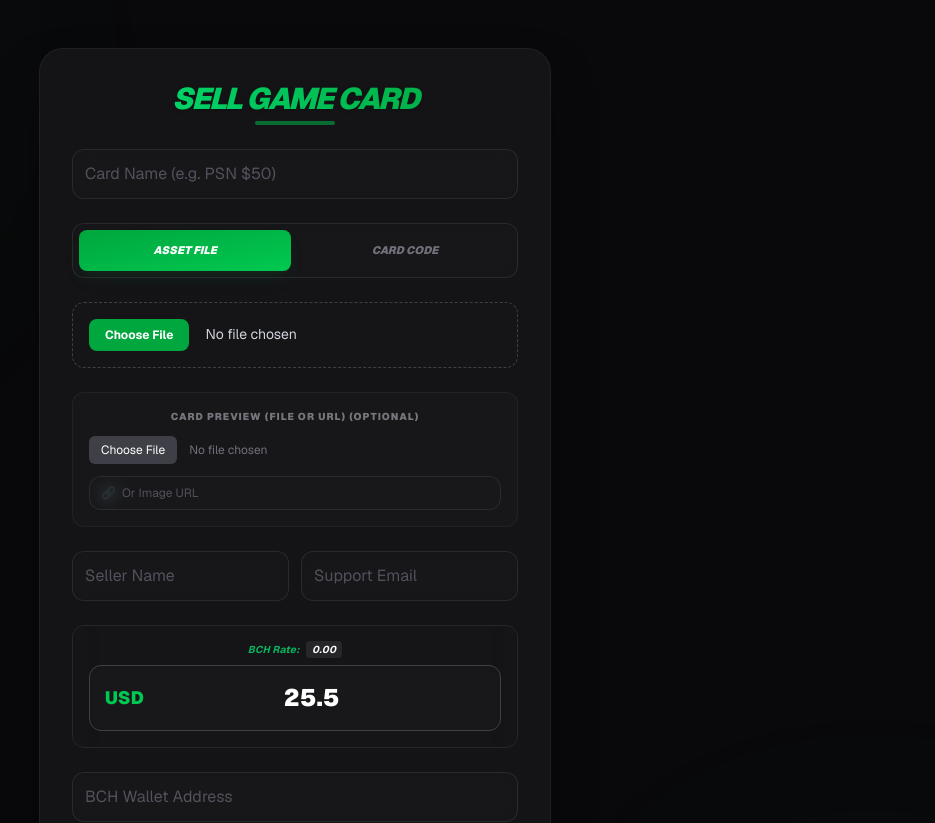
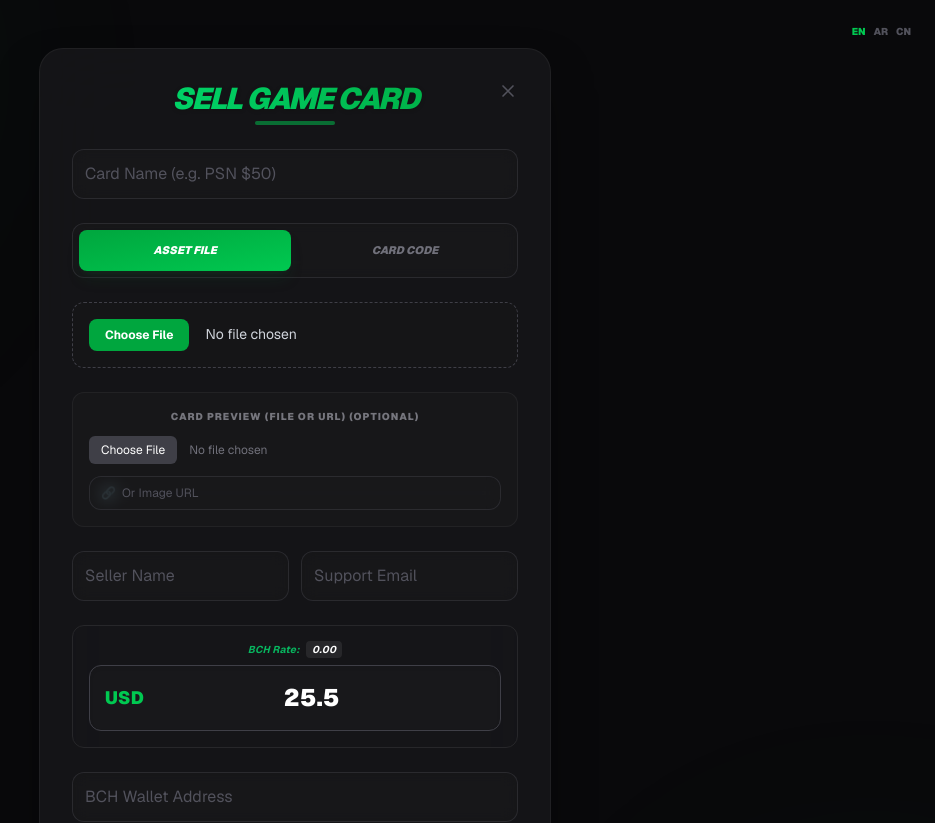
Before and after one commit to saleemm1/payonce-cash, a Next.js app: page /create/game-card in a window 1280 px wide. Shown: the top 823 px of the page, without its empty margins (345-1280 px from the left). Built offline with nearby package versions, Linux system fonts and the light colour scheme; no server answers.

Commit message:
Update page.js

```diff
--- a/app/create/game-card/page.js
+++ b/app/create/game-card/page.js
@@ -1,5 +1,81 @@
 'use client';
 import { useState, useEffect } from 'react';
+import Link from 'next/link';
+
+const translations = {
+  en: {
+    back: "Back to Home",
+    title: "Sell Game Card",
+    cardName: "Card Name (e.g. PSN $50)",
+    assetFile: "Asset File",
+    cardCode: "Card Code",
+    uploadLabel: "Upload File",
+    pasteCode: "Paste Game Codes here...",
+    previewLabel: "Card Preview (File or URL) (Optional)",
+    orUrl: "Or Image URL",
+    seller: "Seller Name",
+    email: "Support Email",
+    rate: "BCH Rate:",
+    wallet: "BCH Wallet Address",
+    promo: "Promo Code",
+    discount: "Offer a secret discount",
+    viral: "Viral Mode",
+    rec: "Recommended",
+    comm: "10% promoter commission",
+    generate: "Generate Card Link",
+    processing: "Uploading Card...",
+    copy: "Copy",
+    done: "✅"
+  },
+  ar: {
+    back: "العودة للرئيسية",
+    title: "بيع بطاقة ألعاب",
+    cardName: "اسم البطاقة (مثال: PSN $50)",
+    assetFile: "ملف الأصل",
+    cardCode: "كود البطاقة",
+    uploadLabel: "رفع ملف",
+    pasteCode: "الصق أكواد البطاقات هنا...",
+    previewLabel: "معاينة البطاقة (ملف أو رابط) (اختياري)",
+    orUrl: "أو رابط الصورة",
+    seller: "اسم البائع",
+    email: "بريد الدعم",
+    rate: "سعر BCH:",
+    wallet: "عنوان محفظة BCH",
+    promo: "كود خصم",
+    discount: "قدم خصماً سرياً",
+    viral: "الوضع الفيروسي",
+    rec: "موصى به",
+    comm: "10% عمولة للمسوق",
+    generate: "إنشاء رابط البطاقة",
+    processing: "جاري رفع البطاقة...",
+    copy: "نسخ",
+    done: "✅"
+  },
+  zh: {
+    back: "返回首页",
+    title: "出售游戏卡",
+    cardName: "卡片名称 (如 PSN $50)",
+    assetFile: "资产文件",
+    cardCode: "卡代码",
+    uploadLabel: "上传文件",
+    pasteCode: "在此粘贴游戏代码...",
+    previewLabel: "卡片预览 (文件或链接) (可选)",
+    orUrl: "或图片链接",
+    seller: "卖家名称",
+    email: "支持邮箱",
+    rate: "BCH 汇率:",
+    wallet: "BCH 钱包地址",
+    promo: "优惠码",
+    discount: "提供秘密折扣",
+    viral: "病毒模式",
+    rec: "推荐",
+    comm: "10% 推广佣金",
+    generate: "生成卡片链接",
+    processing: "上传卡片中...",
+    copy: "复制",
+    done: "✅"
+  }
+};
 
 export default function GameCardUploadPage() {
   const [productName, setProductName] = useState('');
@@ -20,8 +96,12 @@ export default function GameCardUploadPage() {
   const [enablePromo, setEnablePromo] = useState(false);
   const [promoCode, setPromoCode] = useState('');
   const [promoDiscount, setPromoDiscount] = useState('');
+  const [lang, setLang] = useState('en');
 
   useEffect(() => {
+    const savedLang = localStorage.getItem('payonce_lang');
+    if (savedLang) setLang(savedLang);
+
     const getBCH = async () => {
       try {
         const res = await fetch('https://api.coingecko.com/api/v3/simple/price?ids=bitcoin-cash&vs_currencies=usd');
@@ -34,6 +114,14 @@ export default function GameCardUploadPage() {
     };
     getBCH();
   }, [usdPrice]);
+
+  const changeLang = (l) => {
+    setLang(l);
+    localStorage.setItem('payonce_lang', l);
+  };
+
+  const t = translations[lang];
+  const dir = lang === 'ar' ? 'rtl' : 'ltr';
 
   const handleGenerate = async (e) => {
     e.preventDefault();
@@ -94,22 +182,32 @@ export default function GameCardUploadPage() {
   const inputBaseStyles = "w-full p-3 bg-zinc-900/50 backdrop-blur-sm border border-zinc-700/50 rounded-xl text-white outline-none focus:border-green-500 focus:ring-1 focus:ring-green-500/50 transition-all duration-300 placeholder:text-zinc-600 hover:bg-zinc-900/80 hover:border-zinc-600";
 
   return (
-    <div className="min-h-screen bg-[#09090b] text-white flex flex-col items-center justify-center px-4 py-12 font-sans relative overflow-hidden">
+    <div dir={dir} className={`min-h-screen bg-[#09090b] text-white flex flex-col items-center justify-center px-4 py-12 font-sans relative overflow-hidden ${lang === 'ar' ? 'font-arabic' : ''}`}>
       <div className="absolute top-[-10%] left-[-10%] w-96 h-96 bg-green-600/10 rounded-full blur-[128px] pointer-events-none"></div>
       <div className="absolute bottom-[-10%] right-[-10%] w-96 h-96 bg-green-500/5 rounded-full blur-[128px] pointer-events-none"></div>
 
+      <div className="absolute top-6 right-6 flex gap-2 text-[10px] font-black uppercase z-50">
+        <button onClick={() => changeLang('en')} className={`${lang === 'en' ? 'text-green-500' : 'text-zinc-600 hover:text-white'}`}>EN</button>
+        <button onClick={() => changeLang('ar')} className={`${lang === 'ar' ? 'text-green-500' : 'text-zinc-600 hover:text-white'}`}>AR</button>
+        <button onClick={() => changeLang('zh')} className={`${lang === 'zh' ? 'text-green-500' : 'text-zinc-600 hover:text-white'}`}>CN</button>
+      </div>
+
       <form onSubmit={handleGenerate} className="relative z-10 w-full max-w-lg bg-[#18181b]/80 backdrop-blur-2xl p-8 rounded-3xl border border-white/5 shadow-2xl shadow-black/50 space-y-6 transform transition-all hover:border-white/10">
 
+        <Link href="/create" className="absolute top-8 right-8 text-zinc-600 hover:text-white transition-colors">
+            <svg width="20" height="20" viewBox="0 0 24 24" fill="none" stroke="currentColor" strokeWidth="2" strokeLinecap="round" strokeLinejoin="round"><path d="M18 6L6 18M6 6l12 12"/></svg>
+        </Link>
+
         <div className="text-center space-y-1">
-            <h1 className="text-3xl font-black text-transparent bg-clip-text bg-gradient-to-r from-green-400 to-green-600 uppercase italic tracking-tighter drop-shadow-sm">Sell Game Card</h1>
+            <h1 className="text-3xl font-black text-transparent bg-clip-text bg-gradient-to-r from-green-400 to-green-600 uppercase italic tracking-tighter drop-shadow-sm">{t.title}</h1>
             <div className="h-1 w-20 bg-green-500/50 rounded-full mx-auto"></div>
         </div>
 
-        <input required type="text" value={productName} onChange={(e) => setProductName(e.target.value)} className={inputBaseStyles} placeholder="Card Name (e.g. PSN $50)" />
+        <input required type="text" value={productName} onChange={(e) => setProductName(e.target.value)} className={inputBaseStyles} placeholder={t.cardName} />
 
         <div className="flex bg-zinc-900/50 p-1.5 rounded-xl border border-zinc-700/50 gap-2 backdrop-blur-sm">
-          <button type="button" onClick={() => setDeliveryType('file')} className={`flex-1 py-3 text-[11px] font-black uppercase italic rounded-lg transition-all duration-300 ${deliveryType === 'file' ? 'bg-gradient-to-br from-green-600 to-green-500 text-white shadow-lg shadow-green-900/20' : 'text-zinc-500 hover:text-white hover:bg-zinc-800'}`}>Asset File</button>
-          <button type="button" onClick={() => setDeliveryType('code')} className={`flex-1 py-3 text-[11px] font-black uppercase italic rounded-lg transition-all duration-300 ${deliveryType === 'code' ? 'bg-gradient-to-br from-green-600 to-green-500 text-white shadow-lg shadow-green-900/20' : 'text-zinc-500 hover:text-white hover:bg-zinc-800'}`}>Card Code</button>
+          <button type="button" onClick={() => setDeliveryType('file')} className={`flex-1 py-3 text-[11px] font-black uppercase italic rounded-lg transition-all duration-300 ${deliveryType === 'file' ? 'bg-gradient-to-br from-green-600 to-green-500 text-white shadow-lg shadow-green-900/20' : 'text-zinc-500 hover:text-white hover:bg-zinc-800'}`}>{t.assetFile}</button>
+          <button type="button" onClick={() => setDeliveryType('code')} className={`flex-1 py-3 text-[11px] font-black uppercase italic rounded-lg transition-all duration-300 ${deliveryType === 'code' ? 'bg-gradient-to-br from-green-600 to-green-500 text-white shadow-lg shadow-green-900/20' : 'text-zinc-500 hover:text-white hover:bg-zinc-800'}`}>{t.cardCode}</button>
         </div>
 
         {deliveryType === 'file' ? (
@@ -117,43 +215,43 @@ export default function GameCardUploadPage() {
             <input required type="file" onChange={(e)=>setFile(e.target.files[0])} className="w-full text-sm text-gray-300 file:mr-4 file:py-2 file:px-4 file:rounded-lg file:border-0 file:text-xs file:font-bold file:bg-green-600 file:text-white hover:file:bg-green-500 file:transition-colors cursor-pointer" />
           </div>
         ) : (
-          <textarea required value={textCode} onChange={(e)=>setTextCode(e.target.value)} placeholder="Paste Game Codes here..." className={`${inputBaseStyles} h-32 resize-none`}></textarea>
+          <textarea required value={textCode} onChange={(e)=>setTextCode(e.target.value)} placeholder={t.pasteCode} className={`${inputBaseStyles} h-32 resize-none`}></textarea>
         )}
 
         <div className="p-4 bg-zinc-800/20 rounded-xl border border-white/5 space-y-3">
-          <label className="text-[10px] text-zinc-400 block uppercase text-center font-black tracking-widest opacity-70">Card Preview (File or URL) (Optional)</label>
+          <label className="text-[10px] text-zinc-400 block uppercase text-center font-black tracking-widest opacity-70">{t.previewLabel}</label>
           <input type="file" accept="image/*" onChange={(e)=>setPreviewFile(e.target.files[0])} className="w-full text-xs text-zinc-500 file:mr-3 file:py-1.5 file:px-3 file:rounded-md file:border-0 file:bg-zinc-700 file:text-white file:hover:bg-zinc-600 cursor-pointer transition-all" />
           <div className="relative">
-             <div className="absolute inset-y-0 left-0 pl-3 flex items-center pointer-events-none"><span className="text-zinc-500 text-xs">🔗</span></div>
-             <input type="url" placeholder="Or Image URL" value={previewLink} onChange={(e)=>setPreviewLink(e.target.value)} className={`${inputBaseStyles} pl-8 py-2 text-xs`} />
+              <div className={`absolute inset-y-0 ${lang === 'ar' ? 'right-0 pr-3' : 'left-0 pl-3'} flex items-center pointer-events-none`}><span className="text-zinc-500 text-xs">🔗</span></div>
+              <input type="url" placeholder={t.orUrl} value={previewLink} onChange={(e)=>setPreviewLink(e.target.value)} className={`${inputBaseStyles} ${lang === 'ar' ? 'pr-8' : 'pl-8'} py-2 text-xs`} />
           </div>
         </div>
 
         <div className="grid grid-cols-2 gap-3">
-          <input required type="text" placeholder="Seller Name" onChange={(e)=>setSellerName(e.target.value)} className={inputBaseStyles} />
-          <input required type="email" placeholder="Support Email" onChange={(e)=>setSellerEmail(e.target.value)} className={inputBaseStyles} />
+          <input required type="text" placeholder={t.seller} onChange={(e)=>setSellerName(e.target.value)} className={inputBaseStyles} />
+          <input required type="email" placeholder={t.email} onChange={(e)=>setSellerEmail(e.target.value)} className={inputBaseStyles} />
         </div>
 
         <div className="relative bg-zinc-900/40 p-4 rounded-xl border border-zinc-800">
           <label className="text-[10px] text-green-400/80 mb-2 block italic font-bold text-center tracking-wide">
-             BCH Rate: <span className="text-white bg-zinc-800 px-1.5 py-0.5 rounded ml-1">{bchPreview}</span>
+              {t.rate} <span className="text-white bg-zinc-800 px-1.5 py-0.5 rounded ml-1">{bchPreview}</span>
           </label>
           <div className="relative flex items-center group">
-            <span className="absolute left-4 text-green-500 font-black text-lg pointer-events-none group-hover:scale-110 transition-transform">USD</span>
-            <input required type="number" step="any" value={usdPrice} onChange={(e) => setUsdPrice(e.target.value)} className="w-full p-4 pl-16 bg-zinc-900 border border-zinc-700 rounded-xl text-white text-2xl outline-none focus:border-green-500 text-center font-black transition-all shadow-inner" />
+            <span className={`absolute ${lang === 'ar' ? 'right-4' : 'left-4'} text-green-500 font-black text-lg pointer-events-none group-hover:scale-110 transition-transform`}>USD</span>
+            <input required type="number" step="any" value={usdPrice} onChange={(e) => setUsdPrice(e.target.value)} className={`w-full p-4 ${lang === 'ar' ? 'pr-16' : 'pl-16'} bg-zinc-900 border border-zinc-700 rounded-xl text-white text-2xl outline-none focus:border-green-500 text-center font-black transition-all shadow-inner`} />
           </div>
         </div>
 
-        <input required type="text" value={wallet} onChange={(e) => setWallet(e.target.value)} className={inputBaseStyles} placeholder="BCH Wallet Address" />
+        <input required type="text" value={wallet} onChange={(e) => setWallet(e.target.value)} className={inputBaseStyles} placeholder={t.wallet} />
 
         <div className="bg-gradient-to-br from-zinc-900/80 to-zinc-900/40 p-4 rounded-xl border border-dashed border-zinc-700 hover:border-zinc-500 transition-colors flex flex-col gap-3 group">
             <div className="flex items-center justify-between">
                 <div>
-                   <h3 className="text-sm font-bold uppercase italic text-white flex items-center gap-2">Promo Code {enablePromo && <span className="w-2 h-2 rounded-full bg-green-500 animate-pulse"></span>}</h3>
-                   <p className="text-[9px] text-zinc-500 group-hover:text-zinc-400 transition-colors">Offer a secret discount</p>
+                   <h3 className="text-sm font-bold uppercase italic text-white flex items-center gap-2">{t.promo} {enablePromo && <span className="w-2 h-2 rounded-full bg-green-500 animate-pulse"></span>}</h3>
+                   <p className="text-[9px] text-zinc-500 group-hover:text-zinc-400 transition-colors">{t.discount}</p>
                 </div>
-                <div className="relative inline-block w-10 mr-2 align-middle select-none transition duration-200 ease-in">
-                    <input type="checkbox" checked={enablePromo} onChange={(e) => setEnablePromo(e.target.checked)} className="toggle-checkbox absolute block w-5 h-5 rounded-full bg-white border-4 appearance-none cursor-pointer checked:right-0 checked:border-green-500 right-5 border-zinc-600 transition-all duration-300"/>
+                <div className={`relative inline-block w-10 ${lang === 'ar' ? 'ml-2' : 'mr-2'} align-middle select-none transition duration-200 ease-in`}>
+                    <input type="checkbox" checked={enablePromo} onChange={(e) => setEnablePromo(e.target.checked)} className={`toggle-checkbox absolute block w-5 h-5 rounded-full bg-white border-4 appearance-none cursor-pointer ${lang === 'ar' ? 'checked:left-0 left-5' : 'checked:right-0 right-5'} checked:border-green-500 border-zinc-600 transition-all duration-300`}/>
                     <label className="toggle-label block overflow-hidden h-5 rounded-full bg-zinc-700 cursor-pointer"></label>
                 </div>
             </div>
@@ -167,8 +265,8 @@ export default function GameCardUploadPage() {
 
         <div className="bg-gradient-to-r from-zinc-900 to-zinc-800/50 p-4 rounded-xl border border-zinc-700/50 flex items-center justify-between hover:shadow-lg hover:shadow-green-900/10 transition-all duration-300">
           <div>
-            <h3 className="text-sm font-bold uppercase italic text-white group flex items-center gap-1">Viral Mode <span className="text-[10px] bg-green-600/20 text-green-400 px-1.5 rounded ml-2 not-italic">Recommended</span></h3>
-            <p className="text-[10px] text-zinc-400 leading-tight mt-1">10% promoter commission</p>
+            <h3 className="text-sm font-bold uppercase italic text-white group flex items-center gap-1">{t.viral} <span className="text-[10px] bg-green-600/20 text-green-400 px-1.5 rounded ml-2 not-italic">{t.rec}</span></h3>
+            <p className="text-[10px] text-zinc-400 leading-tight mt-1">{t.comm}</p>
           </div>
           <input type="checkbox" checked={enableAffiliate} onChange={(e) => setEnableAffiliate(e.target.checked)} className="w-5 h-5 accent-green-500 cursor-pointer rounded bg-zinc-700 border-zinc-600 focus:ring-green-500 focus:ring-offset-zinc-900" />
         </div>
@@ -178,9 +276,9 @@ export default function GameCardUploadPage() {
             {uploading ? (
                 <>
                 <svg className="animate-spin h-5 w-5 text-white" xmlns="http://www.w3.org/2000/svg" fill="none" viewBox="0 0 24 24"><circle className="opacity-25" cx="12" cy="12" r="10" stroke="currentColor" strokeWidth="4"></circle><path className="opacity-75" fill="currentColor" d="M4 12a8 8 0 018-8V0C5.373 0 0 5.373 0 12h4zm2 5.291A7.962 7.962 0 014 12H0c0 3.042 1.135 5.824 3 7.938l3-2.647z"></path></svg>
-                Uploading Card...
+                {t.processing}
                 </>
-            ) : "Generate Card Link"}
+            ) : t.generate}
           </span>
           <div className="absolute top-0 -inset-full h-full w-1/2 z-5 block transform -skew-x-12 bg-gradient-to-r from-transparent to-white opacity-20 group-hover:animate-shine" />
         </button>
@@ -189,7 +287,7 @@ export default function GameCardUploadPage() {
           <div className="mt-4 p-4 bg-black/80 rounded-xl border border-green-500/30 flex gap-3 animate-in fade-in slide-in-from-bottom-2 shadow-lg shadow-green-900/10">
             <input readOnly value={generatedLink} className="flex-1 bg-zinc-900/50 p-2 text-[10px] rounded border border-zinc-800 outline-none text-zinc-300 font-mono tracking-tight" />
             <button type="button" onClick={()=>{navigator.clipboard.writeText(generatedLink); setCopied(true); setTimeout(()=>setCopied(false),2000)}} className={`px-4 py-1 rounded-lg text-xs font-bold transition-all duration-200 ${copied ? 'bg-green-500 text-white' : 'bg-zinc-800 text-green-500 hover:bg-zinc-700'}`}>
-                {copied ? '✅' : 'Copy'}
+                {copied ? t.done : t.copy}
             </button>
           </div>
         )}
```
